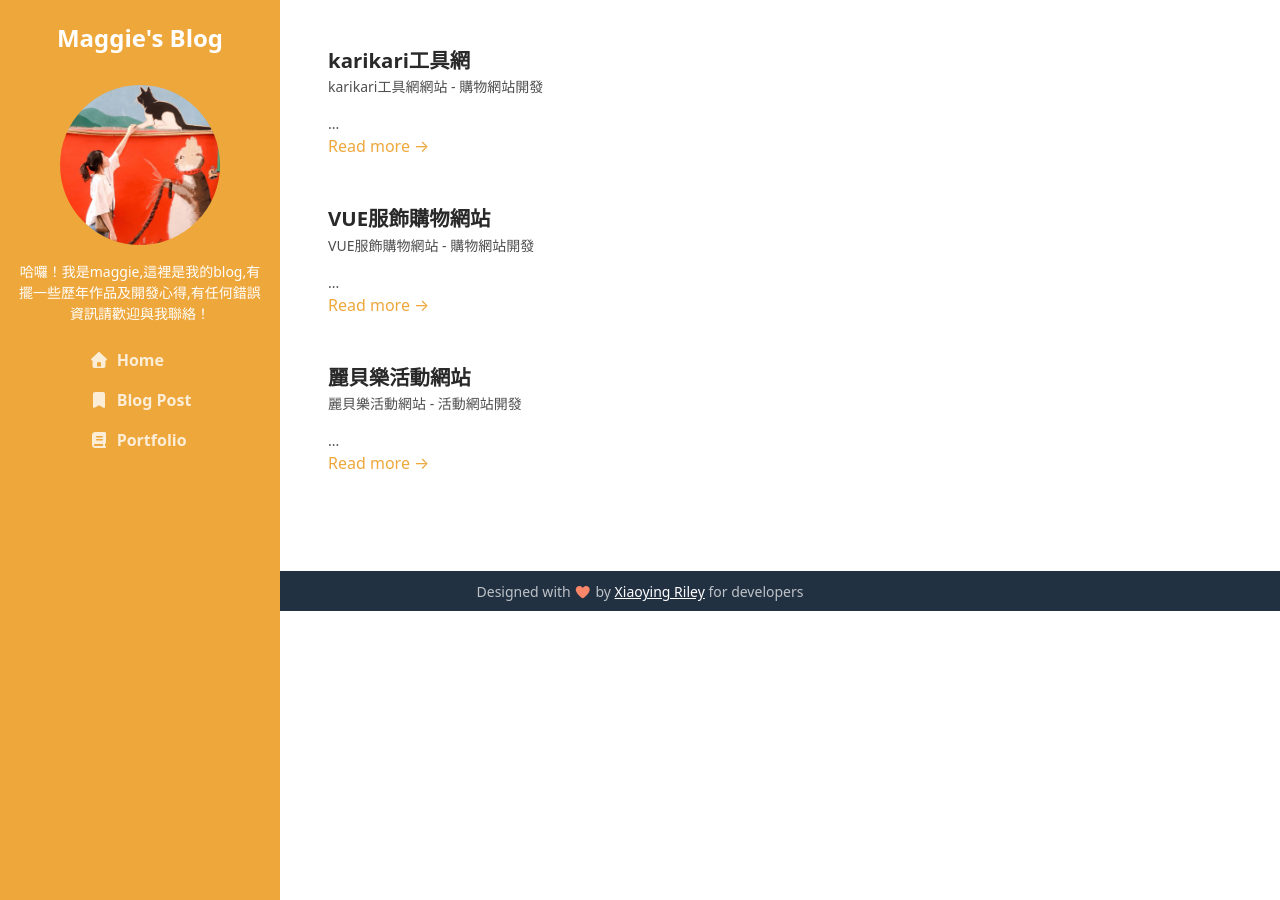
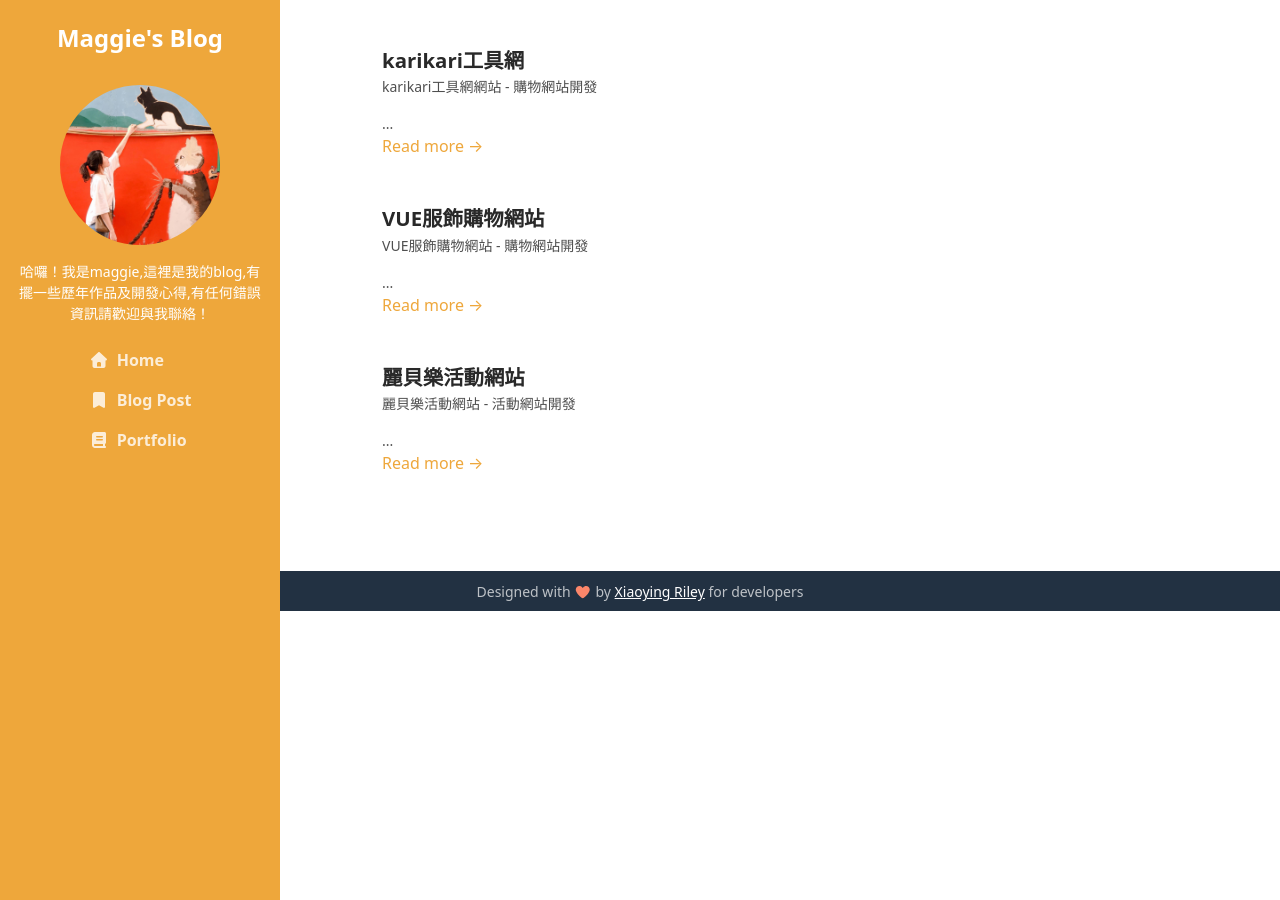
Before and after one commit to cv098150/blog, a Jekyll site: the page built from portfolio/index.html, in a window 1280 px wide. Built offline with Jekyll 4.4.1, drawn with Linux system fonts in a browser that asks for light colours; nearby versions of some CDN libraries; library files that are not in the unit come from our copies.

Commit message:
[fix] - update post html

```diff
--- a/portfolio/index.html
+++ b/portfolio/index.html
@@ -5,6 +5,7 @@ title: Blog - portfolio-list
 
 <section class="blog-list px-3 py-5 p-md-5">
 
+    <div class="container single-col-max-width">
         {% for post in site.categories.portfolio %}
         <div class="item mb-5">
             <div class="row g-3 g-xl-0">
@@ -21,4 +22,5 @@ title: Blog - portfolio-list
         {% else %}
         <p class="text-center">No result</p>
         {% endfor %}
+    </div>
 </section>
--- a/work/index.html
+++ b/work/index.html
@@ -4,6 +4,7 @@ title: Blog - work -list
 ---
 <section class="blog-list px-3 py-5 p-md-5">
 
+    <div class="container single-col-max-width">
         {% for post in site.categories.work %}
         <div class="item mb-5">
             <div class="row g-3 g-xl-0">
@@ -21,4 +22,5 @@ title: Blog - work -list
         {% else %}
         <p class="text-center">No result</p>
         {% endfor %}
+    </div>
 </section>
```
Lines whose indentation alone changed are shown as unchanged.
